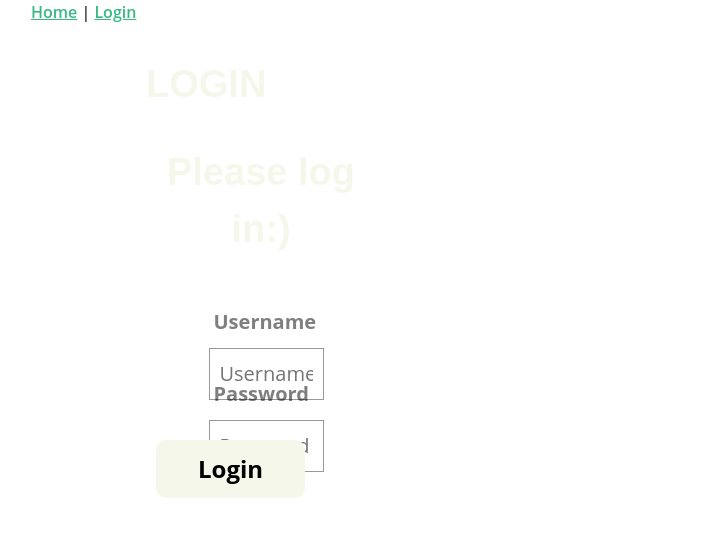
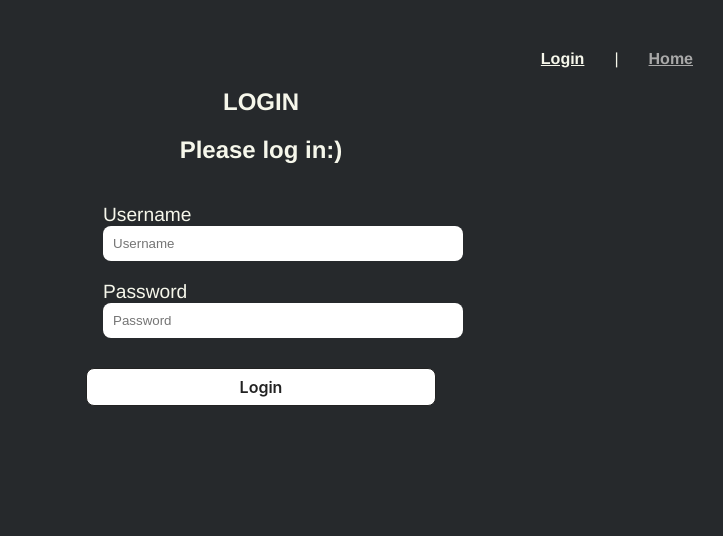
Before and after one commit to Prosjekt-IDATT2105/Frontend, a Vue app: page /login in a window 1280 px wide. Shown: the top 536 px of the page, without its empty margins (379-1102 px from the left). Built offline with nearby package versions, Linux system fonts and the light colour scheme.

Commit message:
styling login

```diff
--- a/src/App.vue
+++ b/src/App.vue
@@ -7,155 +7,35 @@
 </template>
 
 <style>
-
-html {
-  -webkit-text-size-adjust: 100%;
+body {
+  background-color: #26292c;
+}
+#app {
+  font-family: Avenir, Helvetica, Arial, sans-serif;
   -webkit-font-smoothing: antialiased;
   -moz-osx-font-smoothing: grayscale;
+  color: #2c3e50;
 }
-body {
-  margin: 0;
-  font-family: "Open Sans", sans-serif;
-  font-size: 16px;
-  line-height: 1.5;
+#nav {
+  display: flex;
+  flex-direction: row-reverse;
+  margin-top: 50px;
+  gap: 30px;
+  margin-right: 200px;
+  color: #f6f7eb;
 }
-#app {
-  box-sizing: border-box;
-  width: 500px;
-  padding: 0 20px 20px;
-  margin: 0 auto;
+#nav a {
+  font-weight: bold;
+  color: #a9a9a9;
+  font-style: none;
 }
-hr {
-  box-sizing: content-box;
-  height: 0;
-  overflow: visible;
+#nav a.router-link-exact-active {
+  color: #f6f7eb;
 }
-a {
-  color: #39b982;
-  font-weight: 600;
-  background-color: transparent;
+#nav a.router-link-exact-active a {
+  color: #f6f7eb;
 }
-
-.-text-primary {
-  color: #39b982;
-}
-.-text-base {
-  color: #000;
-}
-.-text-error {
-  color: tomato;
-}
-.-text-gray {
-  color: rgba(0, 0, 0, 0.5);
-}
-.-shadow {
-  box-shadow: 0 1px 2px 0 rgba(0, 0, 0, 0.2), 0 1px 5px 0 rgba(0, 0, 0, 0.13);
-}
-
-button,
-label,
-input,
-optgroup,
-select,
-textarea {
-  display: inline-flex;
-  font-family: "Open sans", sans-serif;
-  font-size: 100%;
-  line-height: 1.15;
-  margin: 5px;
-}
-button,
-input {
-  overflow: visible;
-  margin: 10px;
-}
-button {
-  text-transform: none;
-}
-button,
-[type="submit"] {
-  -webkit-appearance: none;
-}
-h1,
-h2,
-h3,
-h4,
-h5,
-h6 {
-  display: flex;
-  align-items: center;
-  font-family: "Montserrat", sans-serif;
-}
-h1 {
-  font-size: 50px;
-  font-weight: 700;
-}
-h2 {
-  font-size: 38px;
-  font-weight: 700;
-}
-h3 {
-  font-size: 28px;
-  font-weight: 700;
-}
-h4 {
-  font-size: 21px;
-  font-weight: 700;
-}
-h5 {
-  font-size: 16px;
-  font-weight: 700;
-}
-h6 {
-  font-size: 15px;
-  font-weight: 700;
-}
-label {
-  color: rgba(0, 0, 0, 0.5);
-  font-weight: 700;
-  margin: 10px;
-}
-input {
-  box-sizing: border-box;
-  border: solid 1px rgba(0, 0, 0, 0.4);
-  padding: 10px;
-  margin: 5px;
-}
-input.error {
-  margin-bottom: 2px;
-}
-
-
-[type="text"],
-[type="number"],
-[type="password"] {
-  height: 52px;
-  width: 100%;
-  padding: 10px 10px;
-  font-size: 20px;
-}
-[type="text"]:focus,
-[type="number"]:focus,
-[type="password"]:focus {
-  border-color: #39b982;
-}
-::-webkit-file-upload-button {
-  -webkit-appearance: button;
-  font: inherit;
-}
-[hidden] {
-  display: none;
-}
-.error {
-  border: 1px solid red;
-}
-.field {
-  margin-bottom: 24px;
-}
-.error {
-  border: 1px solid red;
-}
-.errorMessage {
-  color: red;
+.logInStatus {
+  color: azure;
 }
 </style>
--- a/src/components/BaseInput.vue
+++ b/src/components/BaseInput.vue
@@ -6,8 +6,8 @@
     <input
       class="field"
       v-bind="{
-      ...$attrs,
-      onInput: updateValue,
+        ...$attrs,
+        onInput: updateValue,
       }"
       :value="modelValue"
       :placeholder="label"
@@ -19,7 +19,6 @@
       {{ error }}
     </div>
   </div>
-
 </template>
 
 <script>
@@ -52,7 +51,22 @@ export default {
 </script>
 <style scoped>
 .container {
-  display: block;
-  margin: 10rem;
+  display: flex;
+  flex-direction: column;
+}
+label {
+  margin: 20px 10px 0 0;
+  text-align: left;
+  font-size: 120%;
+}
+input {
+  padding: 10px;
+  border: none;
+  border-radius: 8px;
+  width: 340px;
+  position: relative;
+}
+input:invalid {
+  border-color: red;
 }
 </style>
--- a/src/views/LoginPage.vue
+++ b/src/views/LoginPage.vue
@@ -73,35 +73,32 @@ export default {
   color: #f6f7eb;
 }
 
-ul {
-  list-style-type: none;
-  padding: 0;
-}
-li {
+.button {
+  background-color: #FFFFFF;
+  border: 1px solid #222222;
+  border-radius: 8px;
+  box-sizing: border-box;
+  color: #222222;
+  cursor: pointer;
   display: inline-block;
-  margin: 0 10px;
+  font-family: Circular,-apple-system,BlinkMacSystemFont,Roboto,"Helvetica Neue",sans-serif;
+  font-size: 16px;
+  font-weight: 600;
+  line-height: 10px;
+  margin-top: 30px;
+  outline: none;
+  padding: 13px 23px;
+  position: relative;
+  text-align: center;
+  text-decoration: none;
+  touch-action: manipulation;
+  transition: box-shadow .2s,-ms-transform .1s,-webkit-transform .1s,transform .1s;
+  user-select: none;
+  -webkit-user-select: none;
+  width: 350px;
 }
 
-button {
-  background: #d8dca7;
-  border-radius: 10px;
-  border: none;
-  padding: 0;
-  outline-offset: 4px;
-}
 
-.button {
-  display: block;
-  padding: 15px 42px;
-  border-radius: 10px;
-  font-size: 1.5rem;
-  background: #f6f7eb;
-  color: black;
-  transform: translateY(-4px);
-  font-weight: bolder;
-  will-change: transform;
-  transition: transform 150ms;
-}
 
 button:hover .button {
   cursor: pointer;
```
